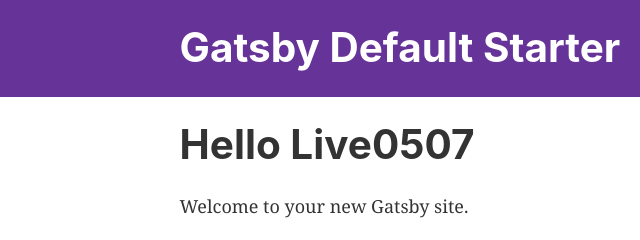
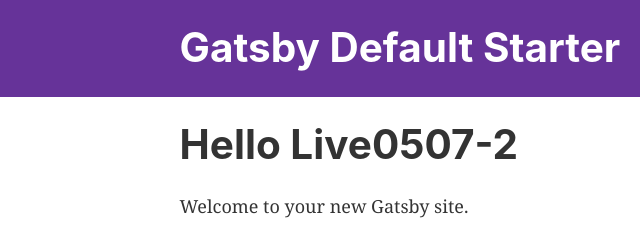
Before and after one commit to devkimchi/live0507, a Gatsby site: page / in a window 1280 px wide. Shown: the top 240 px of the page, 0-640 px from the left. Built offline with nearby package versions, Linux system fonts and the light colour scheme; Gatsby itself is replaced by a stand-in of ours.

Commit message:
Update index.js (#2)

```diff
--- a/src/pages/index.js
+++ b/src/pages/index.js
@@ -8,7 +8,7 @@
 const IndexPage = () => (
   <Layout>
     <SEO title="Home" />
-    <h1>Hello Live0507</h1>
+    <h1>Hello Live0507-2</h1>
     <p>Welcome to your new Gatsby site.</p>
     <p>Now go build something great.</p>
     <div style={{ maxWidth: `300px`, marginBottom: `1.45rem` }}>
```
